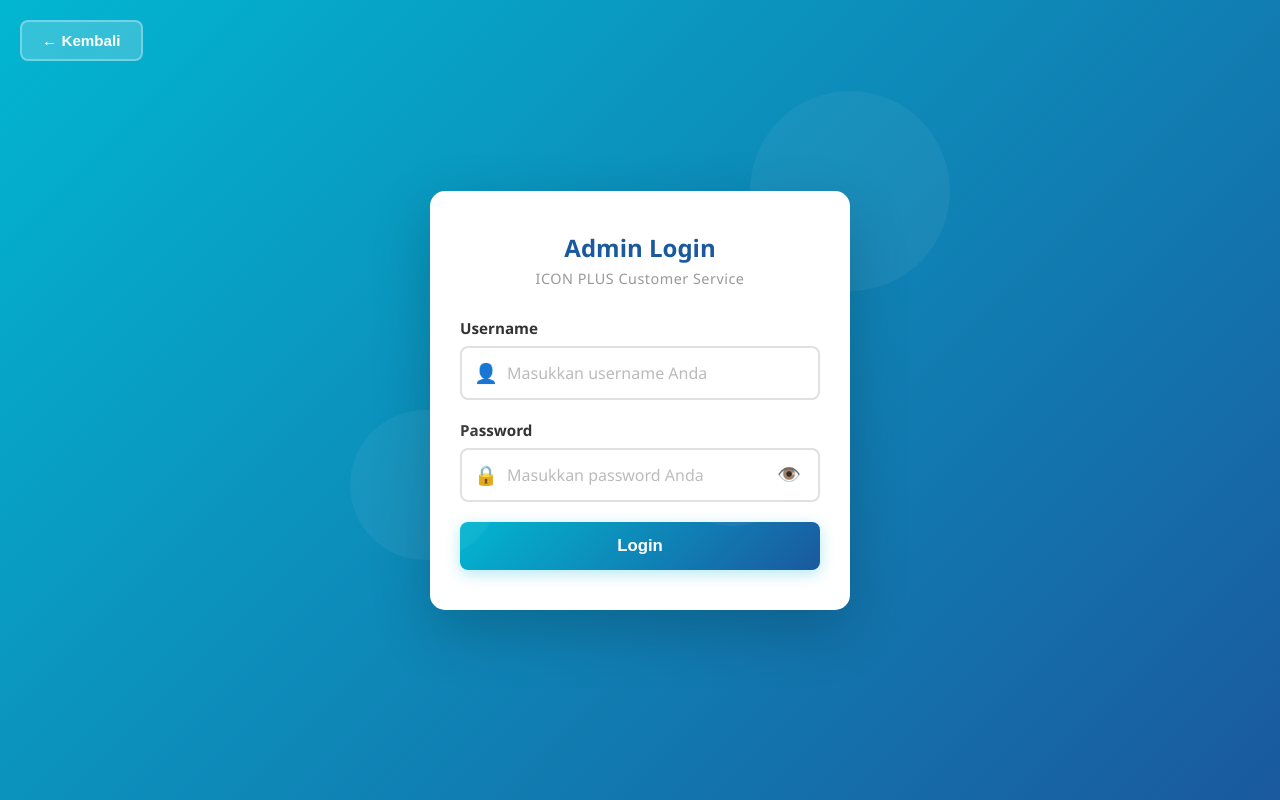
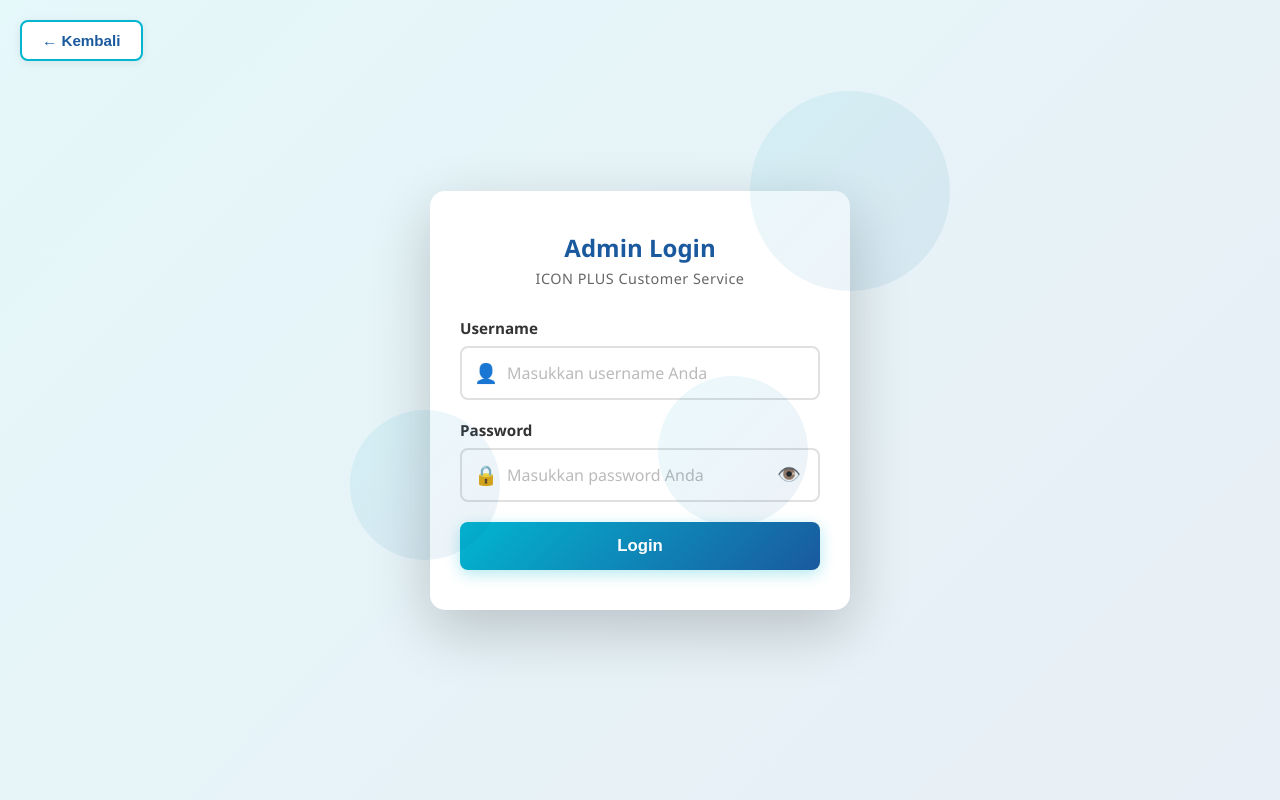
Before and after one commit to Weellyyy/ProjectMagangAntrianAPP, a React (Create React App) app in the folder frontend/: page /admin/login in a window 1280 px wide. Built offline with nearby package versions, Linux system fonts and the light colour scheme.

Commit message:
menyesuaikan icon

```diff
--- a/frontend/package.json
+++ b/frontend/package.json
@@ -3,12 +3,14 @@
   "version": "0.1.0",
   "private": true,
   "dependencies": {
+    "@fortawesome/fontawesome-free": "^7.1.0",
     "@testing-library/dom": "^10.4.1",
     "@testing-library/jest-dom": "^6.9.1",
     "@testing-library/react": "^16.3.2",
     "@testing-library/user-event": "^13.5.0",
     "react": "^19.2.4",
     "react-dom": "^19.2.4",
+    "react-icons": "^5.5.0",
     "react-router-dom": "^7.13.0",
     "react-scripts": "5.0.1",
     "web-vitals": "^2.1.4"
--- a/frontend/src/component/AdminDashboard.js
+++ b/frontend/src/component/AdminDashboard.js
@@ -1,5 +1,7 @@
 import React, { useState, useEffect } from 'react';
 import { useNavigate } from 'react-router-dom';
+import { FiUser, FiLogOut, FiList, FiBarChart2 } from "react-icons/fi";
+
 
 const AdminDashboard = () => {
   const navigate = useNavigate();
@@ -164,7 +166,8 @@
       <aside className={`admin-sidebar ${sidebarOpen ? 'open' : 'closed'}`}>
         <div className="sidebar-header">
           <div className="sidebar-logo">
-            <span className="sidebar-icon">📊</span>
+            <img src="/logobulat.png" alt="ICON PLUS Logo" className="logo-image" />
+            {/* <span className="sidebar-icon">📊</span> */}
             {sidebarOpen && <span className="sidebar-title">ICON PLUS</span>}
           </div>
           <button
@@ -180,32 +183,32 @@
           <button
             className={`sidebar-item ${activeTab === 'antrian' ? 'active' : ''}`}
             onClick={() => setActiveTab('antrian')}
-            title="Data Antrian"
           >
-            <span className="sidebar-icon">📋</span>
+            <FiList size={20} className="sidebar-icon" />
             {sidebarOpen && <span>Data Antrian</span>}
           </button>
+
           <button
             className={`sidebar-item ${activeTab === 'statistics' ? 'active' : ''}`}
             onClick={() => setActiveTab('statistics')}
-            title="Statistik"
           >
-            <span className="sidebar-icon">📈</span>
+            <FiBarChart2 size={20} className="sidebar-icon" />
             {sidebarOpen && <span>Statistik</span>}
           </button>
+
         </nav>
 
         <div className="sidebar-footer">
           <div className="sidebar-user" title={user.username}>
-            <span className="sidebar-icon">👤</span>
-            {sidebarOpen && <span className="sidebar-username">{user.username}</span>}
+            <FiUser size={20} className="sidebar-icon" />
+            {sidebarOpen && (<span className="sidebar-username">{user.username}</span>)}
           </div>
           <button
             onClick={handleLogout}
             className="sidebar-logout"
             title="Logout"
           >
-            <span className="sidebar-icon">🚪</span>
+            <FiLogOut size={20} className="sidebar-icon" />
             {sidebarOpen && <span>Logout</span>}
           </button>
         </div>
--- a/frontend/src/index.js
+++ b/frontend/src/index.js
@@ -3,6 +3,8 @@
 import './styles/globals.css';
 import App from './App';
 import reportWebVitals from './reportWebVitals';
+import '@fortawesome/fontawesome-free/css/all.min.css';
+
 
 const root = ReactDOM.createRoot(document.getElementById('root'));
 root.render(
--- a/frontend/src/styles/globals.css
+++ b/frontend/src/styles/globals.css
@@ -859,7 +859,7 @@
    ======================================== */
 .admin-login-page {
   min-height: 100vh;
-  background: linear-gradient(135deg, var(--primary) 0%, var(--secondary) 100%);
+  background: linear-gradient(135deg, rgba(2, 182, 209, 0.1) 0%, rgba(26, 89, 158, 0.1) 100%), var(--white);
   display: flex;
   flex-direction: column;
   justify-content: center;
@@ -875,9 +875,9 @@
   position: absolute;
   top: 20px;
   left: 20px;
-  background: rgba(255, 255, 255, 0.2);
-  color: var(--white);
-  border: 2px solid rgba(255, 255, 255, 0.3);
+  background: var(--white);
+  color: var(--secondary);
+  border: 2px solid var(--primary);
   padding: 10px 20px;
   border-radius: 8px;
   font-size: 0.95rem;
@@ -888,12 +888,15 @@
   align-items: center;
   gap: 8px;
   z-index: 10;
+  box-shadow: 0 2px 10px rgba(0, 0, 0, 0.08);
 }
 
 .back-to-home-btn:hover {
-  background: rgba(255, 255, 255, 0.3);
-  border-color: rgba(255, 255, 255, 0.5);
+  background: linear-gradient(135deg, var(--primary) 0%, var(--secondary) 100%);
+  color: var(--white);
+  border-color: var(--primary);
   transform: translateX(-2px);
+  box-shadow: 0 4px 15px rgba(2, 182, 209, 0.3);
 }
 
 .back-to-home-btn:active {
@@ -921,7 +924,7 @@
 .shape {
   position: absolute;
   border-radius: 50%;
-  background: rgba(255, 255, 255, 0.05);
+  background: linear-gradient(135deg, rgba(2, 182, 209, 0.08) 0%, rgba(26, 89, 158, 0.08) 100%);
 }
 
 .shape-1 {
@@ -984,7 +987,7 @@
 }
 
 .subtitle {
-  color: #999;
+  color: var(--text-gray);
   margin: 5px 0 0 0;
   font-size: 0.9rem;
   letter-spacing: 0.5px;
@@ -1002,7 +1005,7 @@
   left: 14px;
   font-size: 1.2rem;
   pointer-events: none;
-  color: #999;
+  color: var(--text-gray);
 }
 
 .form-group input {
```
Also changed, not shown: 1 other file (tests, documents, lock files or other folders).
